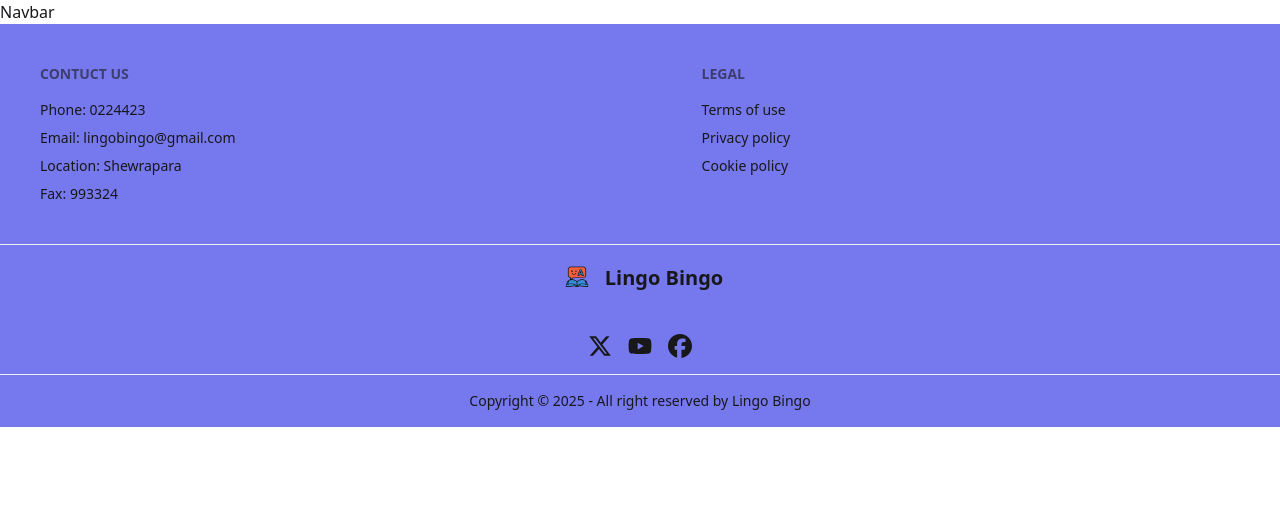
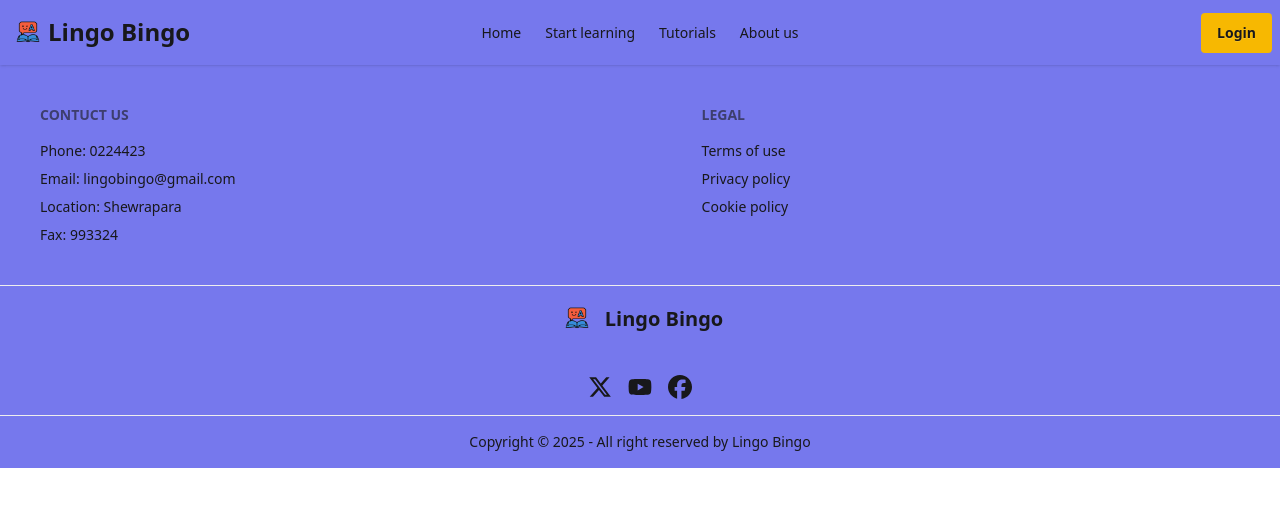
Before and after one commit to CoderTahmid/PH-Assignment-9, a React (Vite) app: page / in a window 1280 px wide. Shown: the top 506 px of the page. Built offline with nearby package versions, Linux system fonts and the light colour scheme.

Commit message:
navbar desing done

```diff
--- /dev/null
+++ b/src/components/AboutUs.jsx
@@ -0,0 +1,7 @@
+import React from 'react';
+
+const AboutUs = () => {
+    return <div>AboutUs.jsx</div>;
+};
+
+export default AboutUs;
--- a/src/components/Navbar.jsx
+++ b/src/components/Navbar.jsx
@@ -1,11 +1,58 @@
-import React from 'react';
+import { NavLink } from "react-router-dom";
+import logo from "../assets/Logo.png"
 
 const Navbar = () => {
-    return (
-        <div>
-            Navbar
-        </div>
-    );
+	return (
+		<div className="navbar bg-[#7678ED] shadow-sm">
+			<div className="navbar-start">
+				<div className="dropdown">
+					<div tabIndex={0} role="button" className="btn btn-ghost lg:hidden">
+						<svg xmlns="http://www.w3.org/2000/svg" className="h-5 w-5" fill="none" viewBox="0 0 24 24" stroke="currentColor">
+							{" "}
+							<path strokeLinecap="round" strokeLinejoin="round" strokeWidth="2" d="M4 6h16M4 12h8m-8 6h16" />{" "}
+						</svg>
+					</div>
+					<ul tabIndex="-1" className="menu menu-sm dropdown-content bg-base-100 rounded-box z-1 mt-3 w-52 p-2 shadow">
+						<li>
+							<NavLink to={`/`}>Home</NavLink>
+						</li>
+						<li>
+							<NavLink to={`/start-learning`}>Start learning</NavLink>
+						</li>
+						<li>
+							<NavLink to={`/tutorials`}>Tutorials</NavLink>
+						</li>
+						<li>
+							<NavLink to={`/about-us`}>About us</NavLink>
+						</li>
+					</ul>
+				</div>
+				<div className="flex justify-center items-center text-2xl">
+					<img fillRule="evenodd" clipRule="evenodd" className="fill-current" width="40" height="40" src={logo} alt="" />
+					<p className="font-bold">Lingo Bingo</p>
+				</div>
+			</div>
+			<div className="navbar-center hidden lg:flex">
+				<ul className="menu menu-horizontal px-1">
+					<li>
+						<NavLink to={`/`}>Home</NavLink>
+					</li>
+					<li>
+						<NavLink to={`/start-learning`}>Start learning</NavLink>
+					</li>
+					<li>
+						<NavLink to={`/tutorials`}>Tutorials</NavLink>
+					</li>
+					<li>
+						<NavLink to={`/about-us`}>About us</NavLink>
+					</li>
+				</ul>
+			</div>
+			<div className="navbar-end">
+				<a className="btn bg-[#F7B801] shadow-none border-none">Login</a>
+			</div>
+		</div>
+	);
 };
 
 export default Navbar;
--- /dev/null
+++ b/src/components/StartLearning.jsx
@@ -0,0 +1,7 @@
+import React from 'react';
+
+const StartLearning = () => {
+    return <div>startLearning startLearning</div>;
+};
+
+export default StartLearning;
--- /dev/null
+++ b/src/components/Tutorials.jsx
@@ -0,0 +1,7 @@
+import React from 'react';
+
+const Tutorials = () => {
+    return <div>tutorials</div>;
+};
+
+export default Tutorials;
```
Also changed, not shown: src/routes/router.jsx (+17 -0 lines).
